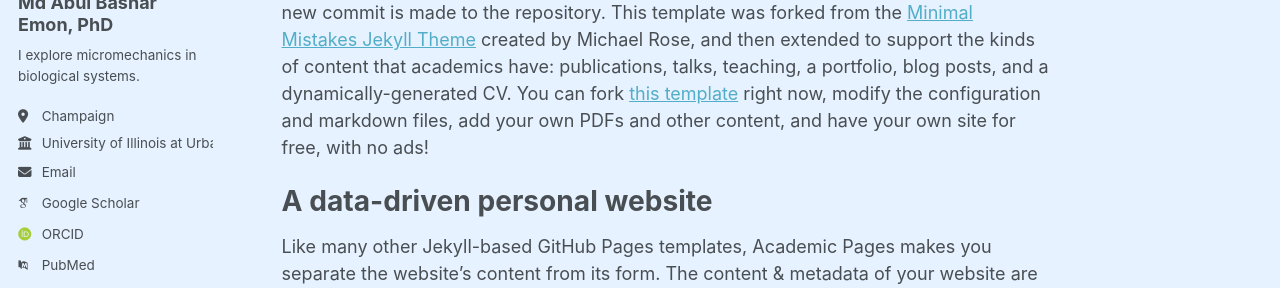
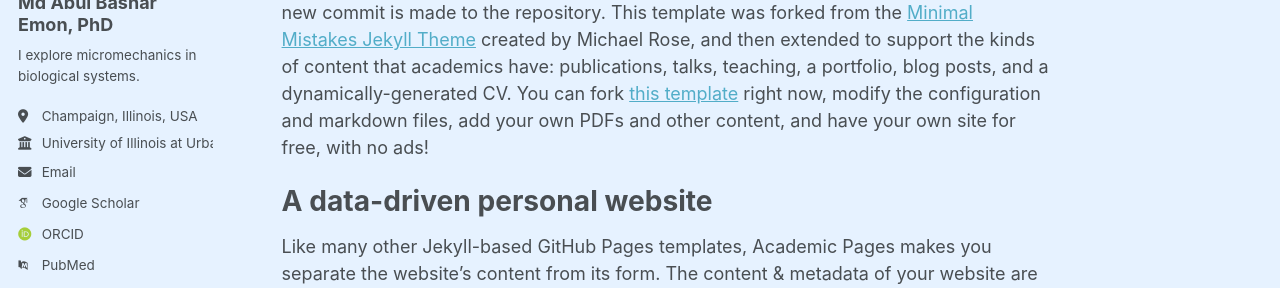
Before and after one commit to BasharEmon/BasharEmon.github.io, a Jekyll site: the page built from _pages/about.md, in a window 1280 px wide. Shown: the part 278-566 px from the top of the page. Built offline with Jekyll 4.4.1, drawn with Linux system fonts in a browser that asks for light colours; some web fonts are replaced.

Commit message:
Update _config.yml

```diff
--- a/_config.yml
+++ b/_config.yml
@@ -26,7 +26,7 @@ author:
   name             : "Md Abul Bashar Emon, PhD"
   pronouns         : # example: "she/her"
   bio              : "I explore micromechanics in biological systems."
-  location         : "Champaign"
+  location         : "Champaign, Illinois, USA"
   employer         : "University of Illinois at Urbana-Champaign"
   uri              : # URL
   email            : "emon2@illinois.edu"
```
